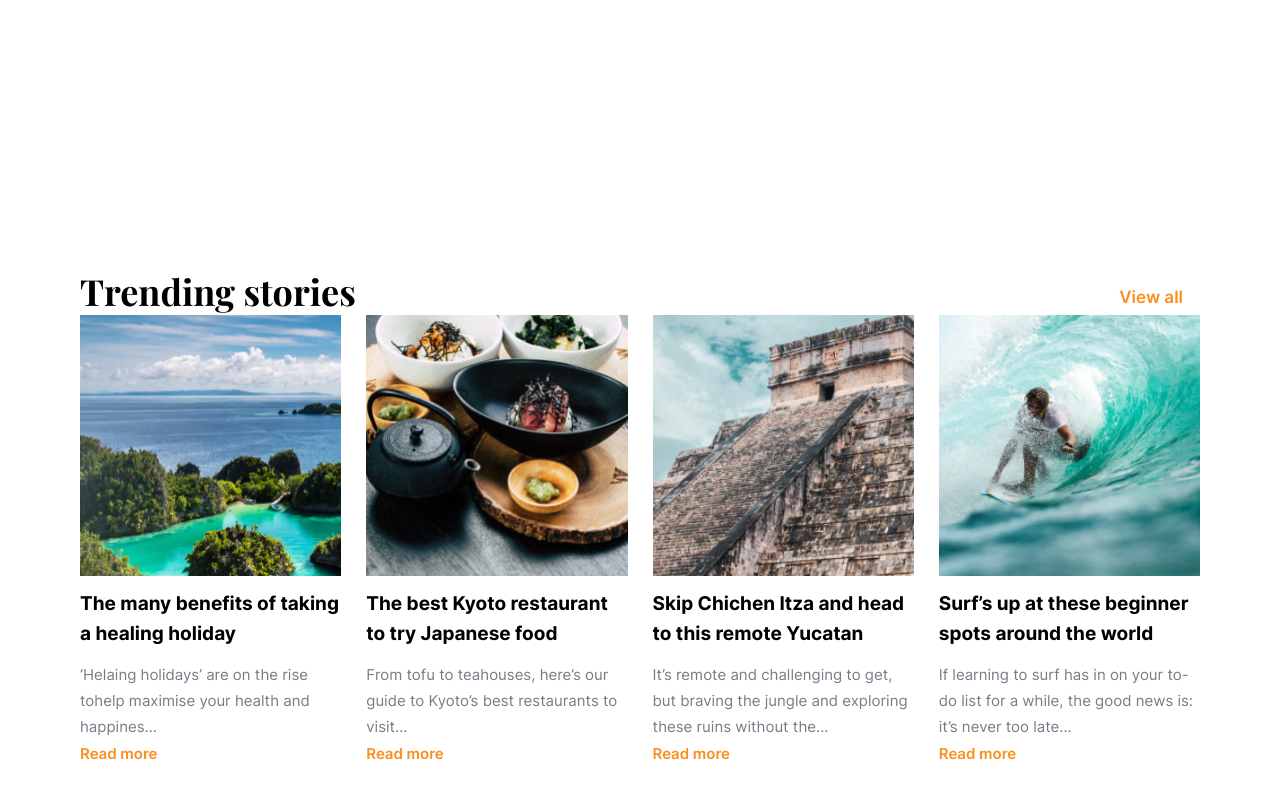
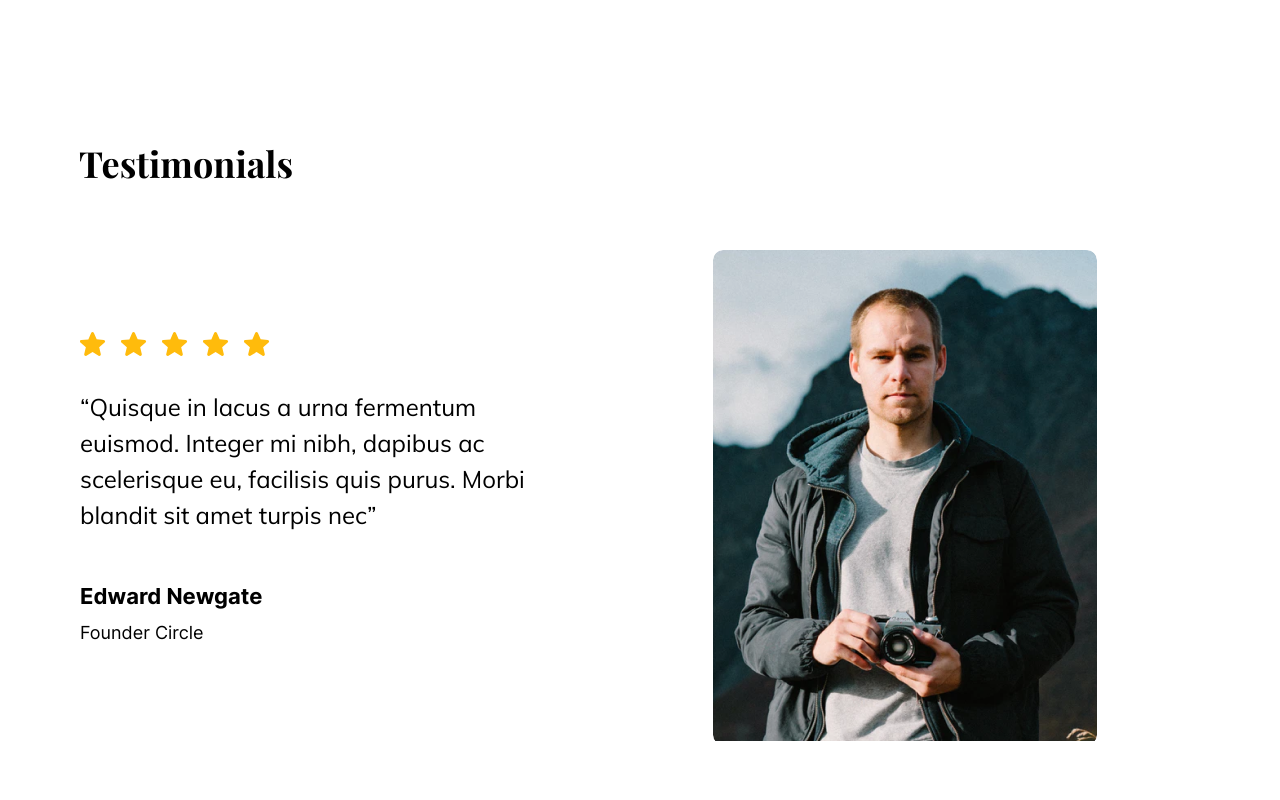
Before and after one commit to JoStooop/website--explore-and-travel, a plain HTML site: page index.html in a window 1280 px wide. Shown: the part 3260-4060 px from the top of the page. Before the commit the page ends 4028 px from the top, so only its background shows below. Drawn offline with Linux system fonts and the light colour scheme.

```diff
--- a/index.html
+++ b/index.html
@@ -157,6 +157,37 @@
                 </div>
             </div>
         </section>
+        <section class="section section__reviews">
+            <div class="container">
+                <div class="section__head">
+                    <h2 class="section__title">Testimonials</h2>
+                </div>
+                <div class="reviews">
+                    <div class="review__item">
+                        <div class="review__item__body">
+                            <div class="star__rating review__item__star__rating">
+                                <img src="img/star-rating.svg" alt="star">
+                                <img src="img/star-rating.svg" alt="star">
+                                <img src="img/star-rating.svg" alt="star">
+                                <img src="img/star-rating.svg" alt="star">
+                                <img src="img/star-rating.svg" alt="star">
+                            </div>
+                            <p class="review__item__text">
+                                “Quisque in lacus a urna fermentum euismod. Integer mi nibh, dapibus ac scelerisque eu,
+                                facilisis quis purus. Morbi blandit sit amet turpis nec”
+                            </p>
+                            <div class="review__item__name">Edward Newgate</div>
+                            <div class="review__item__position">Founder Circle</div>
+                        </div>
+                        <div class="review__item__img">
+                            <div class="review__item__img__inner">
+                                <img src="img/rating_01.png" alt="reting">
+                            </div>
+                        </div>
+                    </div>
+                </div>
+            </div>
+        </section>
         <section class="section section__post">
             <div class="container">
                 <div class="section__head">
--- a/scss/style.scss
+++ b/scss/style.scss
@@ -303,8 +303,9 @@ body{
     .section__head{
         display: flex;
         align-items: center;
-        padding: 0 50px;
-        margin-top: 158px;
+        padding: 0px 48px 0px 51px;
+        margin-top: 132px;
+        margin-bottom: 27px;
         .section__title{
             font-family: 'playfair display';
             font-weight: 700;
@@ -408,6 +409,70 @@ body{
     }
 }
 
+
+.section__reviews{
+    margin-bottom: 282px;
+    .section__head{
+        margin: 29px 0 0 49px;
+        .section__title{
+            font-family: 'playfair display', sans-serif;
+            font-weight: 700;
+            font-size: 36px;
+            color: #000000;
+        }
+    }
+    .reviews{
+        padding: 0 50px;
+        .review__item{
+            display: flex;
+            .review__item__body{
+                margin-top: 145px;
+                width: 50%;
+                .review__item__star__rating{
+                    margin-bottom: 29px;
+                }
+                .review__item__text{
+                    font-family: 'mulish', sans-serif;
+                    font-weight: 400;
+                    font-size: 24px;
+                    margin-bottom: 50px;
+                    padding-right: 110px;
+                    line-height: 36px;
+                    color: #000000;
+                }
+                .review__item__name{
+                    font-family: 'inter', sans-serif;
+                    font-weight: 700;
+                    font-size: 22px;
+                    color: #000000;
+                }
+                .review__item__position{
+                    font-family: 'inter', sans-serif;
+                    font-weight: 400;
+                    font-size: 18px;
+                    line-height: 48px;
+                }
+            }
+            .review__item__img{
+                width: 384px;
+                margin-left: 73px;
+                margin-top: 63px;
+                border-radius: 10px;
+                overflow: hidden;
+                .review__item__img__inner{
+                    border-radius: 10px;
+                    overflow: hidden;
+                }
+            }
+        }
+    }
+}
+
+
+.star__rating img{
+    margin-right: 11px;
+}
+
 .posts{
     .post__stories{
         width: 263px;
@@ -420,10 +485,10 @@ body{
             margin-bottom: 13px;
             position: relative;
             & img{
-                top: 0;
+                top: 29px;
                 left: 0;
                 width: 100%;
-                height: 100%;
+                height: 88%;
                 object-fit: cover;   //Новое для меня значение.
                 position: absolute;
                 display: inline-block;
@@ -453,7 +518,7 @@ body{
     font-weight: 600;
     font-size: 15px;
     line-height: 28px;
-    margin-top: auto;
+    margin-top: 23px;
     text-decoration: none;
     color: $bgColorBtn;
 }
```
Also changed, not shown: img/rating_01.png (added), img/star-rating.svg (added), scss/style.css, 1 other file.
